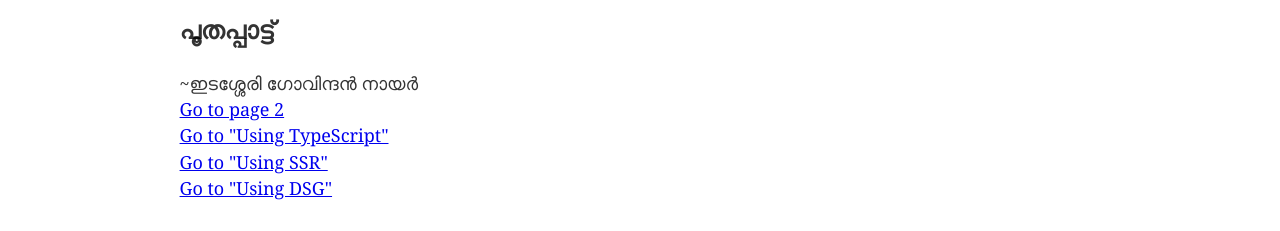
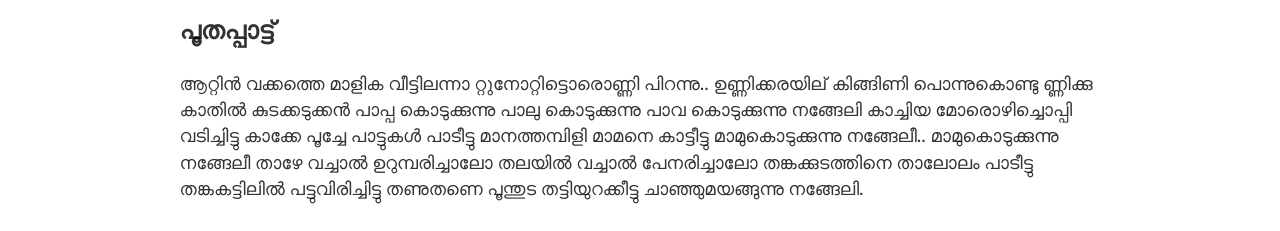
Before and after one commit to varghesejose2020/malayalamtech, a Gatsby site: page / in a window 1280 px wide. Shown: the part 518-749 px from the top of the page. Built offline with nearby package versions, Linux system fonts and the light colour scheme; Gatsby itself is replaced by a stand-in of ours.

Commit message:
mi added

```diff
--- a/src/pages/index.js
+++ b/src/pages/index.js
@@ -27,7 +27,7 @@ const IndexPage = () => (
     <h1>Experience the speed of Gatsby And Gatsby Cloud</h1>
 
 <h3>പൂതപ്പാട്ട്</h3>
-    {/* <p>ആറ്റിന്‍ വക്കത്തെ മാളിക വീട്ടിലന്നാ
+    <p>ആറ്റിന്‍ വക്കത്തെ മാളിക വീട്ടിലന്നാ
 റ്റുനോറ്റിട്ടൊരൊണ്ണി പിറന്നു..
 ഉണ്ണിക്കരയില് കിങ്ങിണി പൊന്നുകൊണ്ടു
 ണ്ണിക്കു കാതില്‍ കുടക്കടുക്കന്‍
@@ -47,7 +47,7 @@ const IndexPage = () => (
 
 
 
-</p> */}
+</p>
 ~ഇടശ്ശേരി ഗോവിന്ദൻ നായർ
 <p>
       <Link to="/page-2/">Go to page 2</Link> <br />
```
